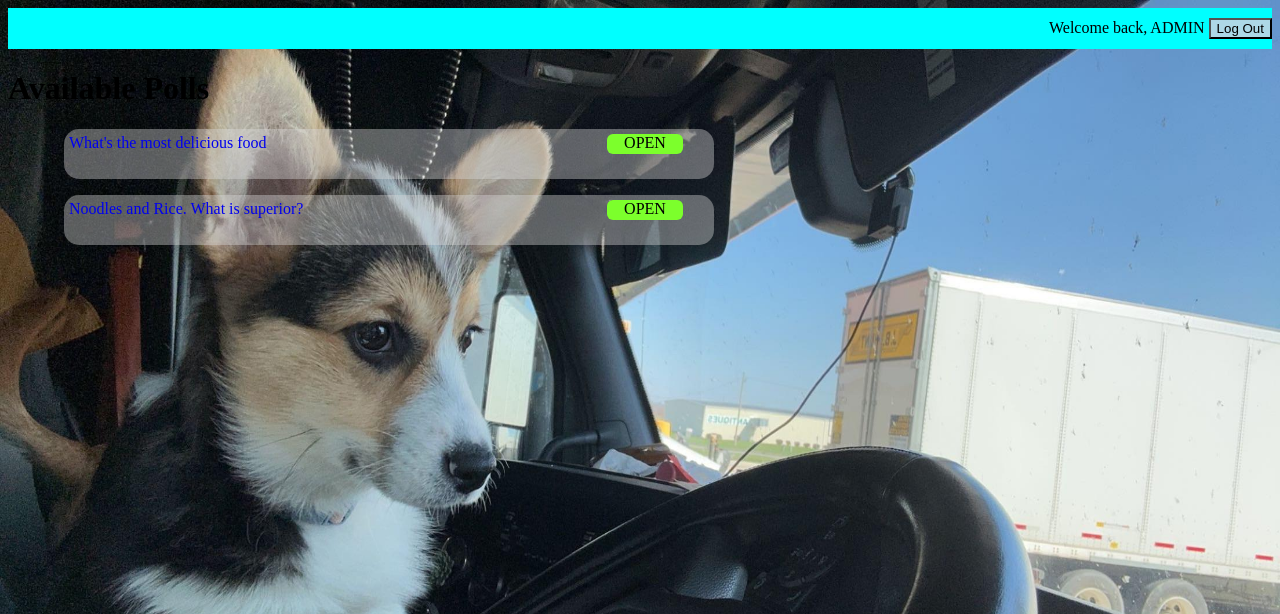
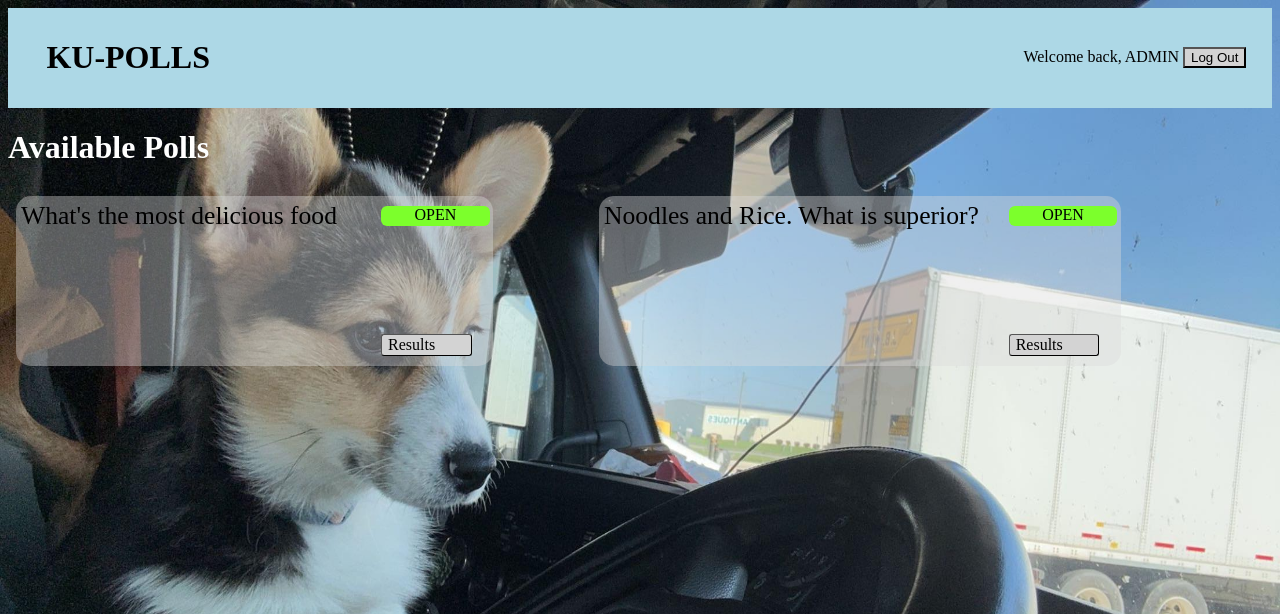
Before and after one commit to NoMoneyDev/ku-polls, a Django app: page /polls/ in a window 1280 px wide. Shown: the top 614 px of the page. Run offline with Django 5.2, Linux system fonts and the light colour scheme; a user stored in the database is signed in; data comes from the database, SQL or seed files in the repository; parts of the project's set-up code (start-up, migrations or seed data) failed here and were passed over.

Commit message:
Edit navbar and polls card with CSS

```diff
--- a/polls/static/polls/style.css
+++ b/polls/static/polls/style.css
@@ -1,20 +1,26 @@
-li a {
-    color: green;
-    font-size: 2vh;
-}
-
-li a:hover {
-    color: lightgreen;
-    font-size: 2vh;
-}
-
 .buttons {
     padding: 0px;
 }
+.index-text {
+    color: black;
+    text-decoration: none !important;
+    margin-left: 3vw;
+}
+
+.user-greeting {
+    display: flex;
+    margin-left: auto;
+    margin-right: 2vw;
+    margin-top: auto;
+    margin-bottom: auto;
+}
 
 .logout {
-    background-color: lightblue;
+    background-color: lightgray;
+}
 
+h1.polls-header {
+    color: white;
 }
 
 .nav {
@@ -26,9 +32,13 @@ li a:hover {
 .navbar {
     padding-top: 10px;
     padding-bottom: 10px;
-    background-color: cyan;
+    background-color: lightblue;
     width: 100%;
-    text-align: right;
+    display: flex;
+}
+
+.no-text-decor {
+    text-decoration: none !important;
 }
 
 .welcome_user {
@@ -40,6 +50,18 @@ a.redirect {
     color: black;
 }
 
+a.button {
+    padding: 1px 6px;
+    border: 1px outset buttonborder;
+    border-radius: 3px;
+    color: black;
+    background-color: lightgray;
+    text-decoration: none;
+    margin-bottom: 0vh;
+    margin-top: auto;
+    max-width: 6vw;
+}
+
 .error {
     color: red;
 }
@@ -48,29 +70,60 @@ a.redirect {
     color: green;
 }
 
+.polls-list {
+    display: grid;
+    grid-template-columns: auto auto auto;
+    gap: 7vw;
+}
 
 .polls {
     border-radius: 15px;
-    max-width: 50vw;
-    min-height: 5vh;
+    min-width: 25vw;
+    max-width: 40vw;
+    height: 20vh;
+    min-height: 6vh;
+    max-height: 20vh;
     background-color: rgb(217, 217, 217, 0.4);
     display: flex;
     padding: 5px;
-    margin: 2vh;
+    margin: 1vh;
+    cursor: default;
+}
+
+.polls:hover {
+    background-color: rgb(190, 190, 190, 0.7);
 }
 
 .polls-text {
-    text-decoration: none !important;
+    font-size: 2vw;
+    color: black;
+}
+
+.polls-result {
+    margin-left: auto;
+    margin-right: 2vw;
+    margin-top: auto;
+    margin-bottom: 2vh;
+}
+
+.polls-flag-and-button {
+    margin-left: auto;
+    margin-right: 2vw;
+    max-width: 6vw;
+    padding: 5px;
+    display: grid;
+    grid-template: auto, auto;
 }
 
 .status {
     border-radius: 6px;
     color: black;
-    min-width: 6vw;
+    min-width: 8.5vw;
     max-height: 2.5vh;
     margin-left: auto;
     margin-right: 2vw;
     text-align: center;
+    margin-bottom: 5px;
 }
 
 td, tr, th {
--- a/polls/templates/polls/base_template.html
+++ b/polls/templates/polls/base_template.html
@@ -11,6 +11,12 @@
 
     <body>
         <div class='navbar'>
+            <a class='index-text' href='{% url 'polls:index' %}'>
+                <h1>
+                    KU-POLLS
+                </h1>
+            </a>
+            <div class='user-greeting'>
             {% if user.is_authenticated %}
                 <form action="{% url 'logout' %}" method="post">
                     {% csrf_token %}
@@ -25,6 +31,7 @@
                 </a>
             {% endif %}
             </div>
+        </div>
         {% block content %}
         {% endblock content %}
     </body>
--- a/polls/templates/polls/index.html
+++ b/polls/templates/polls/index.html
@@ -11,12 +11,14 @@
     {% endif %}
 
     {% if questions_list %}
-        <h1>Available Polls</h1>
-        <ul>
+        <h1 class="polls-header">Available Polls</h1>
+        <div class='polls-list'>
         {% for question in questions_list %}
-            <a class='polls-text' href="{% url 'polls:detail' question.id %}">
-                <div class='polls'>
+                <div class='polls' onclick="window.location='{% url 'polls:detail' question.id %}';">
+                    <div class='polls-text'>
                         {{ question.question_text }}
+                    </div>
+                    <div class="polls-flag-and-button">
                         <div class='status' style="background-color:{% if question.can_vote %} #7CFF2C {% else %} #FF912C {% endif %}">
                             {% if question.can_vote %}
                                 OPEN
@@ -24,10 +26,14 @@
                                 CLOSED
                             {% endif %}
                         </div>
+                        <a class="button no-text-decor" href={% url 'polls:results' question.id %} >
+                            Results
+                        </a>
+                    </div>
                 </div>
             </a>
         {% endfor %}
-        </ul>
+        </div>
     {% else %}
         <p>No polls are available.</p>
     {% endif %}
```
Lines whose indentation alone changed are shown as unchanged.
